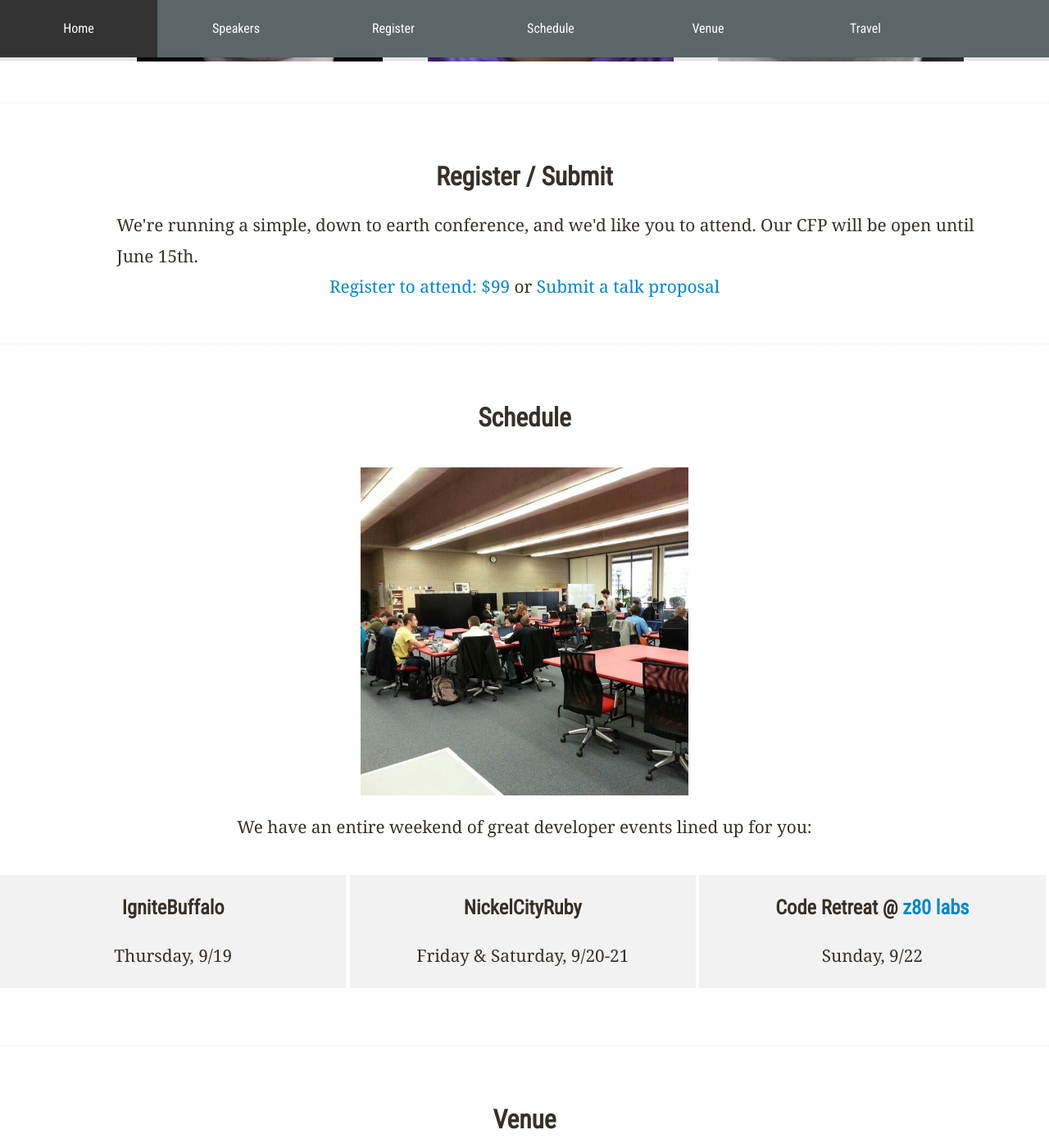
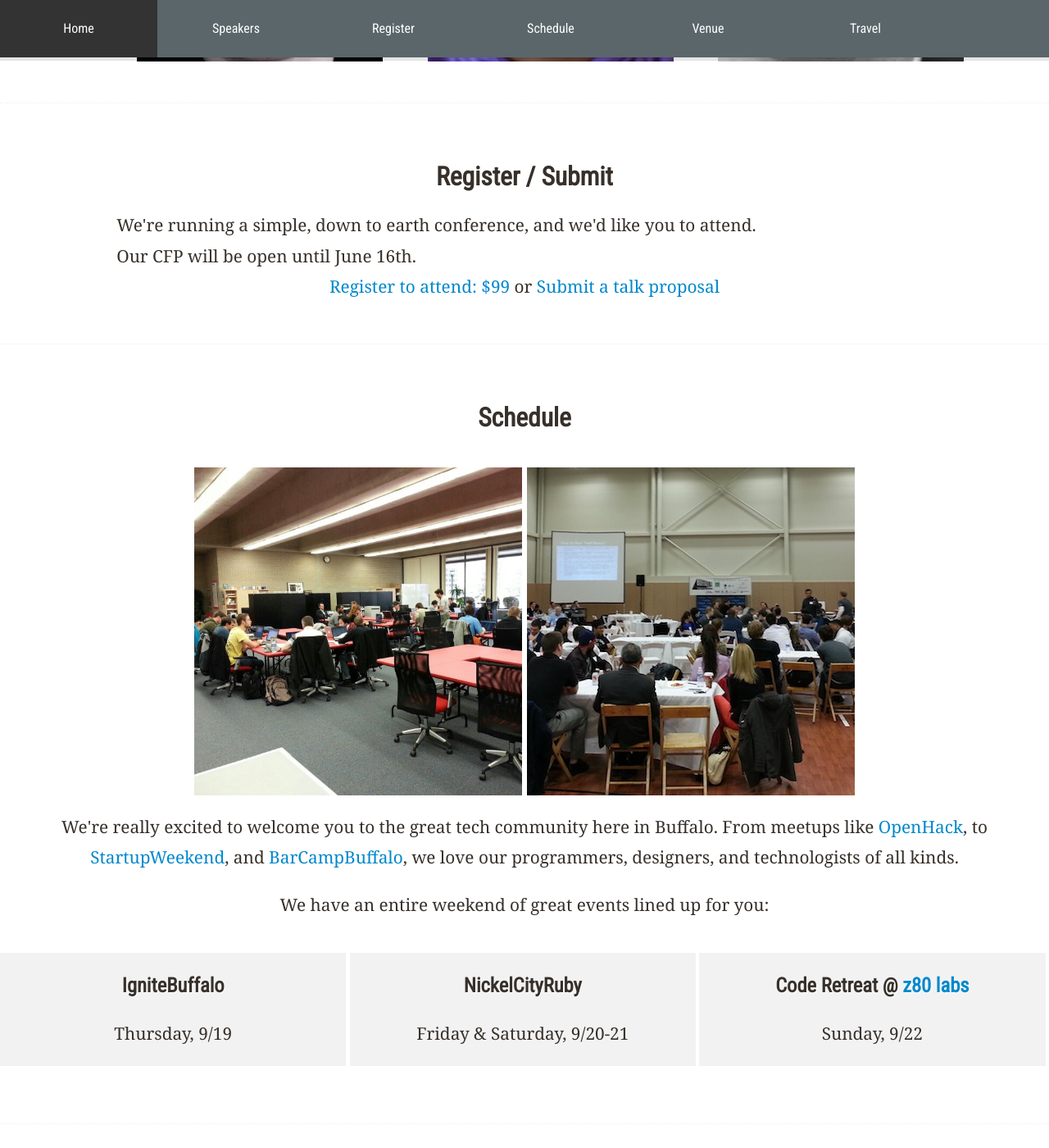
Before and after one commit to nysmakers/nysmakers.github.io, a Jekyll site: the page built from 2013/index.html, in a window 1280 px wide and 1400 px high, scrolled down 1213 px. Shown: the whole window at 82% size. Built offline with Jekyll 4.4.1, drawn with Linux system fonts in a browser that asks for light colours.

Commit message:
Add startup weekend photo

```diff
--- a/2013/index.html
+++ b/2013/index.html
@@ -34,7 +34,10 @@
 <section class="row-fluid" id="register">
   <h2 class="span10 offset1">Register / Submit</h2>
   <p class="span10 offset1">
-    We're running a simple, down to earth conference, and we'd like you to attend. Our CFP will be open until June 15th.
+    We're running a simple, down to earth conference, and we'd like you to attend.
+  </p>
+  <p class="span10 offset1">
+    Our CFP will be open until June 16th.
   </p>
   <p class="text-center" style="clear:both;">
     <a href="#">Register to attend: $99</a>
@@ -47,9 +50,13 @@
   <h2 class="text-center">Schedule</h2>
   <p class="text-center">
     <a href="http://instagram.com/p/SsreOVvrch/"><img src="/images/z80.jpg" /></a>
+    <img src="/images/startupweekend.jpg" />
   </p>
   <p class="text-center">
-    We have an entire weekend of great developer events lined up for you:
+    We're really excited to welcome you to the great tech community here in Buffalo. From meetups like <a href="http://openhack.github.io">OpenHack</a>, to <a href="http://buffalo.startupweekend.org/">StartupWeekend</a>, and <a href="http://barcampbuffalo.org/">BarCampBuffalo</a>, we love our programmers, designers, and technologists of all kinds.
+  </p>
+  <p class="text-center">
+    We have an entire weekend of great events lined up for you:
   </p>
   <ul class="row-fluid">
     <li>
```
Also changed, not shown: images/startupweekend.jpg (added).
